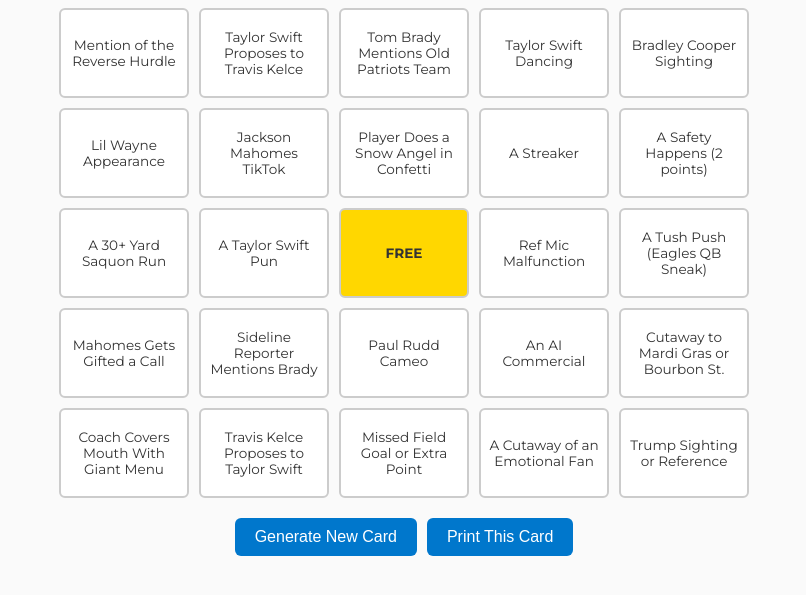
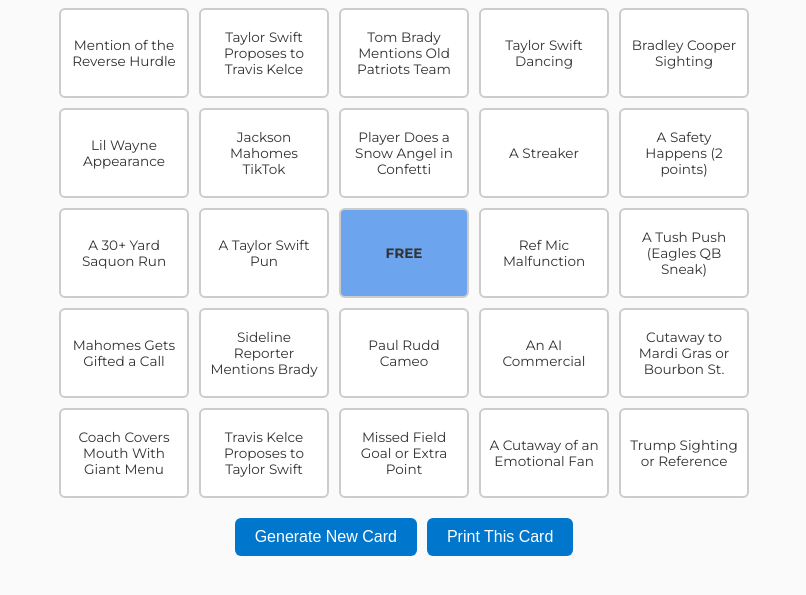
Before and after one commit to acaffelle/casuals-sb-bingo, a plain HTML site: page index.html in a window 1280 px wide. Shown: the part 177-772 px from the top of the page, without its empty margins (236-1042 px from the left). Drawn offline with Linux system fonts and the light colour scheme.

Commit message:
Update index.html

```diff
--- a/index.html
+++ b/index.html
@@ -88,7 +88,7 @@
 
     /* FREE space styling */
     .free-space {
-      background-color: #FFD700;
+      background-color: #6ca5ed;
       font-weight: 700;
     }
 
```
